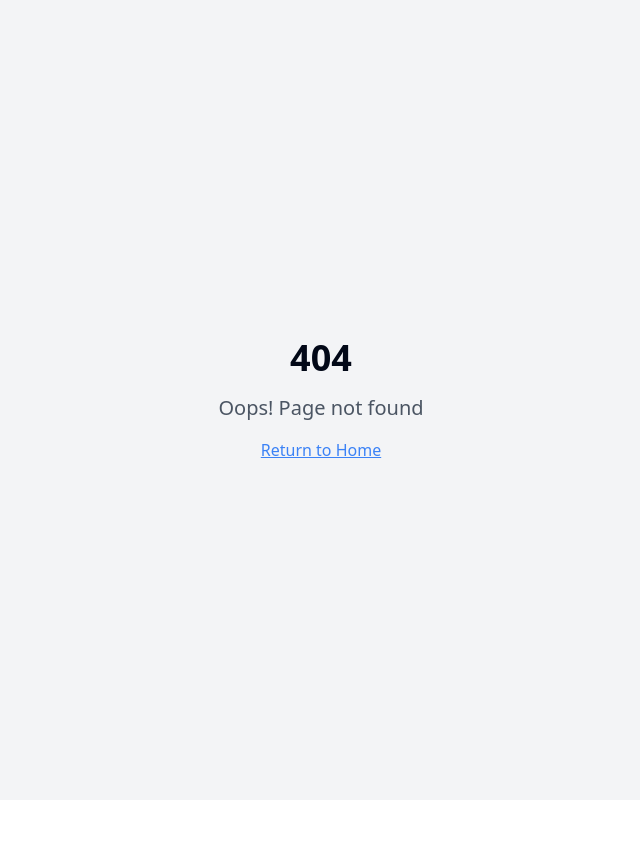
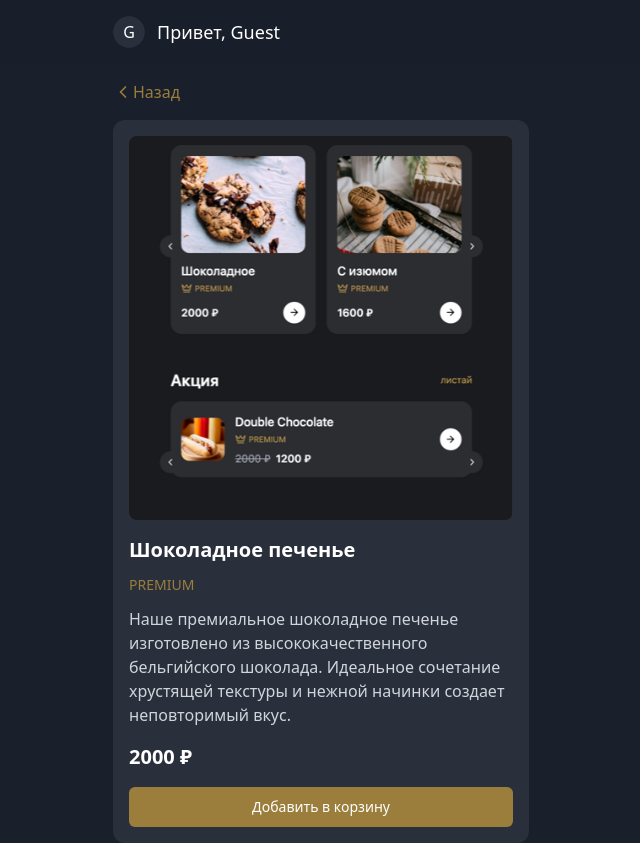
Before and after one commit to Enigma2888/cargo878, a React (Vite) app: page /product/1 in a window 1280 px wide. Before the commit this address had no page. Shown: the whole page, without its empty margins (319-959 px from the left). Before the commit the page ends 800 px from the top, so only its background shows below. Built offline with nearby package versions, Linux system fonts and the light colour scheme.

Commit message:
Enhance product page navigation
Added functionality to open a detailed product page when clicking on a product image.  The page will include a description and an animated "Add to Cart" button with confetti animation on click.

```diff
--- a/package.json
+++ b/package.json
@@ -40,6 +40,7 @@
     "@radix-ui/react-toggle-group": "^1.1.0",
     "@radix-ui/react-tooltip": "^1.1.4",
     "@tanstack/react-query": "^5.56.2",
+    "canvas-confetti": "^1.9.3",
     "class-variance-authority": "^0.7.1",
     "clsx": "^2.1.1",
     "cmdk": "^1.0.0",
--- a/src/App.tsx
+++ b/src/App.tsx
@@ -1,9 +1,11 @@
+
 import { Toaster } from "@/components/ui/toaster";
 import { Toaster as Sonner } from "@/components/ui/sonner";
 import { TooltipProvider } from "@/components/ui/tooltip";
 import { QueryClient, QueryClientProvider } from "@tanstack/react-query";
 import { BrowserRouter, Routes, Route } from "react-router-dom";
 import Index from "./pages/Index";
+import ProductDetail from "./pages/ProductDetail";
 import NotFound from "./pages/NotFound";
 
 const queryClient = new QueryClient();
@@ -16,7 +18,7 @@ const App = () => (
       <BrowserRouter>
         <Routes>
           <Route path="/" element={<Index />} />
-          {/* ADD ALL CUSTOM ROUTES ABOVE THE CATCH-ALL "*" ROUTE */}
+          <Route path="/product/:id" element={<ProductDetail />} />
           <Route path="*" element={<NotFound />} />
         </Routes>
       </BrowserRouter>
--- a/src/pages/Index.tsx
+++ b/src/pages/Index.tsx
@@ -1,6 +1,7 @@
 
 import { Header } from "@/components/Header";
 import { ChevronRight } from "lucide-react";
+import { Link } from "react-router-dom";
 import {
   Carousel,
   CarouselContent,
@@ -23,41 +24,45 @@ const Index = () => {
                 <CarouselItem key={index} className="md:basis-full">
                   <div className="grid grid-cols-2 gap-4">
                     <div className="bg-[#2A2F3C] rounded-xl p-3">
-                      <div className="aspect-square rounded-lg overflow-hidden mb-3">
+                      <Link to={`/product/${index + 1}`}>
+                        <div className="aspect-square rounded-lg overflow-hidden mb-3 transition-transform duration-200 hover:scale-105">
                           <img
                             src="/lovable-uploads/6df51440-de8e-4d5d-bfa9-53378df4b628.png"
                             alt="Chocolate Cookies"
                             className="w-full h-full object-cover"
                           />
                         </div>
+                      </Link>
                       <div className="flex items-start justify-between">
                         <div>
                           <h3 className="text-sm font-medium mb-1">Шоколадное</h3>
                           <span className="text-[#9B7E3B] text-xs">PREMIUM</span>
                           <p className="text-sm mt-1">2000 ₽</p>
                         </div>
-                        <button className="mt-1 bg-white/10 rounded-full p-1">
+                        <Link to={`/product/${index + 1}`} className="mt-1 bg-white/10 rounded-full p-1 transition-colors hover:bg-white/20">
                           <ChevronRight className="w-4 h-4" />
-                        </button>
+                        </Link>
                       </div>
                     </div>
                     <div className="bg-[#2A2F3C] rounded-xl p-3">
-                      <div className="aspect-square rounded-lg overflow-hidden mb-3">
+                      <Link to={`/product/${index + 6}`}>
+                        <div className="aspect-square rounded-lg overflow-hidden mb-3 transition-transform duration-200 hover:scale-105">
                           <img
                             src="/lovable-uploads/6df51440-de8e-4d5d-bfa9-53378df4b628.png"
                             alt="Raisin Cookies"
                             className="w-full h-full object-cover"
                           />
                         </div>
+                      </Link>
                       <div className="flex items-start justify-between">
                         <div>
                           <h3 className="text-sm font-medium mb-1">С изюмом</h3>
                           <span className="text-[#9B7E3B] text-xs">PREMIUM</span>
                           <p className="text-sm mt-1">1600 ₽</p>
                         </div>
-                        <button className="mt-1 bg-white/10 rounded-full p-1">
+                        <Link to={`/product/${index + 6}`} className="mt-1 bg-white/10 rounded-full p-1 transition-colors hover:bg-white/20">
                           <ChevronRight className="w-4 h-4" />
-                        </button>
+                        </Link>
                       </div>
                     </div>
                   </div>
--- /dev/null
+++ b/src/pages/ProductDetail.tsx
@@ -0,0 +1,65 @@
+
+import { useNavigate, useParams } from "react-router-dom";
+import { Header } from "@/components/Header";
+import { Button } from "@/components/ui/button";
+import { ChevronLeft } from "lucide-react";
+import confetti from 'canvas-confetti';
+
+const ProductDetail = () => {
+  const navigate = useNavigate();
+  const { id } = useParams();
+
+  const handleAddToCart = () => {
+    confetti({
+      particleCount: 100,
+      spread: 70,
+      origin: { y: 0.6 }
+    });
+  };
+
+  return (
+    <div className="min-h-screen bg-[#1A1F2C] text-white">
+      <Header />
+      <main className="pt-20 px-4 max-w-md mx-auto">
+        <button
+          onClick={() => navigate(-1)}
+          className="mb-4 flex items-center text-[#9B7E3B] hover:text-[#B19548] transition-colors"
+        >
+          <ChevronLeft className="w-5 h-5" />
+          <span>Назад</span>
+        </button>
+
+        <div className="bg-[#2A2F3C] rounded-xl p-4">
+          <div className="aspect-square rounded-lg overflow-hidden mb-4">
+            <img
+              src="/lovable-uploads/6df51440-de8e-4d5d-bfa9-53378df4b628.png"
+              alt="Cookie"
+              className="w-full h-full object-cover"
+            />
+          </div>
+
+          <h1 className="text-xl font-semibold mb-2">Шоколадное печенье</h1>
+          <span className="inline-block text-[#9B7E3B] text-sm mb-3">PREMIUM</span>
+
+          <p className="text-gray-300 mb-4">
+            Наше премиальное шоколадное печенье изготовлено из высококачественного бельгийского шоколада.
+            Идеальное сочетание хрустящей текстуры и нежной начинки создает неповторимый вкус.
+          </p>
+
+          <div className="flex items-center justify-between mb-4">
+            <span className="text-xl font-semibold">2000 ₽</span>
+          </div>
+
+          <Button
+            onClick={handleAddToCart}
+            className="w-full bg-[#9B7E3B] hover:bg-[#B19548] transition-all duration-300 transform hover:scale-[1.02] active:scale-[0.98]"
+          >
+            Добавить в корзину
+          </Button>
+        </div>
+      </main>
+    </div>
+  );
+};
+
+export default ProductDetail;
```
Also changed, not shown: 1 other file (tests, documents, lock files or other folders). Lines whose indentation alone changed are shown as unchanged.
